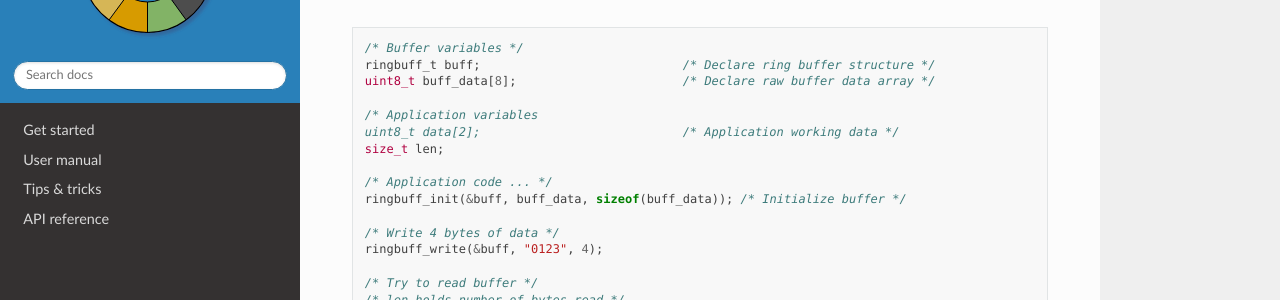
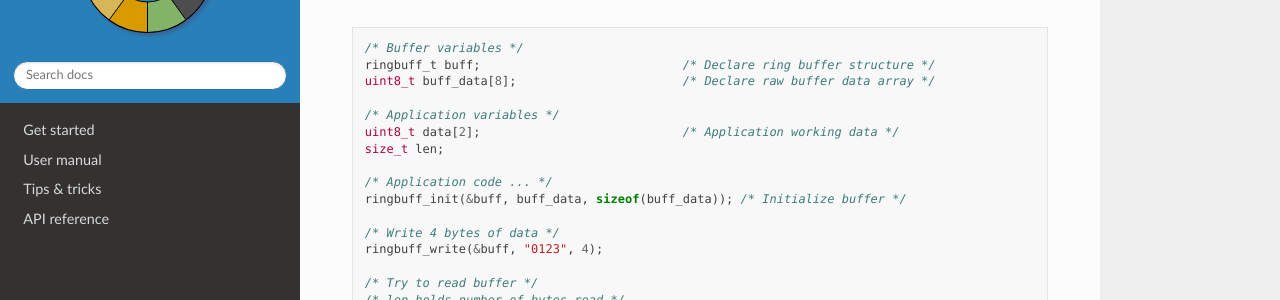
Before and after one commit to MaJerle/lwrb, a Sphinx documentation site: the page built from docs/index.rst, in a window 1280 px wide and 900 px high, scrolled down 720 px. Shown: the part 152-452 px from the top of the window. Built offline with Sphinx 7.4.7 and the Read the Docs theme 2.0.0, drawn with Linux system fonts in a browser that asks for light colours.

Commit message:
Add docs update

```diff
--- a/docs/conf.py
+++ b/docs/conf.py
@@ -43,7 +43,7 @@ extensions = [
 ]
 
 # Add any paths that contain templates here, relative to this directory.
-templates_path = ['_templates']
+templates_path = ['templates']
 
 # List of patterns, relative to source directory, that match files and
 # directories to ignore when looking for source files.
@@ -74,13 +74,13 @@ html_theme_options = {
     'includehidden': True,
     'titles_only': False
 }
-html_logo = 'images/logo.svg'
+html_logo = 'static/images/logo.svg'
 github_url = 'https://github.com/MaJerle/ringbuff'
 
 # Add any paths that contain custom static files (such as style sheets) here,
 # relative to this directory. They are copied after the builtin static files,
 # so a file named "default.css" will overwrite the builtin "default.css".
-html_static_path = ['_static']
+html_static_path = ['static']
 
 master_doc = 'index'
 
--- a/docs/index.rst
+++ b/docs/index.rst
@@ -1,7 +1,7 @@
 Ringbuffer documentation!
 =========================
 
-.. image:: images/logo.svg
+.. image:: static/images/logo.svg
 	:align: center
 
 .. class::center
@@ -38,7 +38,7 @@ Minimalistic example code to read and write data to buffer
     ringbuff_t buff;                            /* Declare ring buffer structure */
     uint8_t buff_data[8];                       /* Declare raw buffer data array */
 
-    /* Application variables
+    /* Application variables */
     uint8_t data[2];                            /* Application working data */
     size_t len;
 
--- a/docs/user-manual/how-it-works.rst
+++ b/docs/user-manual/how-it-works.rst
@@ -1,9 +1,11 @@
+.. _how_it_works:
+
 How it works
 ============
 
 This section shows different buffer corner cases and provides basic understanding how data are managed internally.
 
-.. figure:: ../images/buff_cases.svg
+.. figure:: ../static/images/buff_cases.svg
     :align: center
     :alt: Different buffer corner cases
 
@@ -37,7 +39,7 @@ Let's start with reference of abbreviations in picture:
     Example 2, subtract ``2`` numbers: ``2 - 3 = (2 - 3 + S) % S = (2 - 3 + 4) % 4 = (-1 + 4) % 4 = 3``
 
 
-.. figure:: ../images/buff_cases.svg
+.. figure:: ../static/images/buff_cases.svg
     :align: center
     :alt: Different buffer corner cases
 
--- a/docs/user-manual/hw-dma-usage.rst
+++ b/docs/user-manual/hw-dma-usage.rst
@@ -23,7 +23,7 @@ Zero-copy data from memory
 This describes how to pass ringbuffer output memory address as pointer to DMA (or any other processing function).
 After all the data are successfully processed, application can skip processed data and free ringbuff for new data being written to it.
 
-.. figure:: ../images/buff_lin_read_skip.svg
+.. figure:: ../static/images/buff_lin_read_skip.svg
     :align: center
     :alt: Data transfer from memory to hardware IP
 
@@ -130,7 +130,7 @@ Similar to reading data from buffer with zero-copy overhead, it is possible to w
 Only difference is that application now needs pointer to write memory address and length of maximal number of bytes to directly copy in buffer.
 After processing is successful, buffer advance operation is necessary to manually increase write pointer and to increase number of bytes in buffer.
 
-.. figure:: ../images/buff_lin_write_advance.svg
+.. figure:: ../static/images/buff_lin_write_advance.svg
     :align: center
     :alt: Data transfer from memory to hardware IP
 
--- a/docs/user-manual/index.rst
+++ b/docs/user-manual/index.rst
@@ -1,3 +1,5 @@
+.. _user_manual:
+
 User manual
 ===========
 
```
Also changed, not shown: docs/static/images/buff_cases.svg (renamed from docs/images/buff_cases.svg), docs/static/images/buff_cases.xml (renamed from docs/images/buff_cases.xml), docs/static/images/buff_lin_read_skip.svg (renamed from docs/images/buff_lin_read_skip.svg), docs/static/images/buff_lin_read_skip.xml (renamed from docs/images/buff_lin_read_skip.xml), docs/static/images/buff_lin_write_advance.svg (renamed from docs/images/buff_lin_write_advance.svg), docs/static/images/buff_lin_write_advance.xml (renamed from docs/images/buff_lin_write_advance.xml), docs/static/images/logo.svg (renamed from docs/images/logo.svg), 2 other files.
